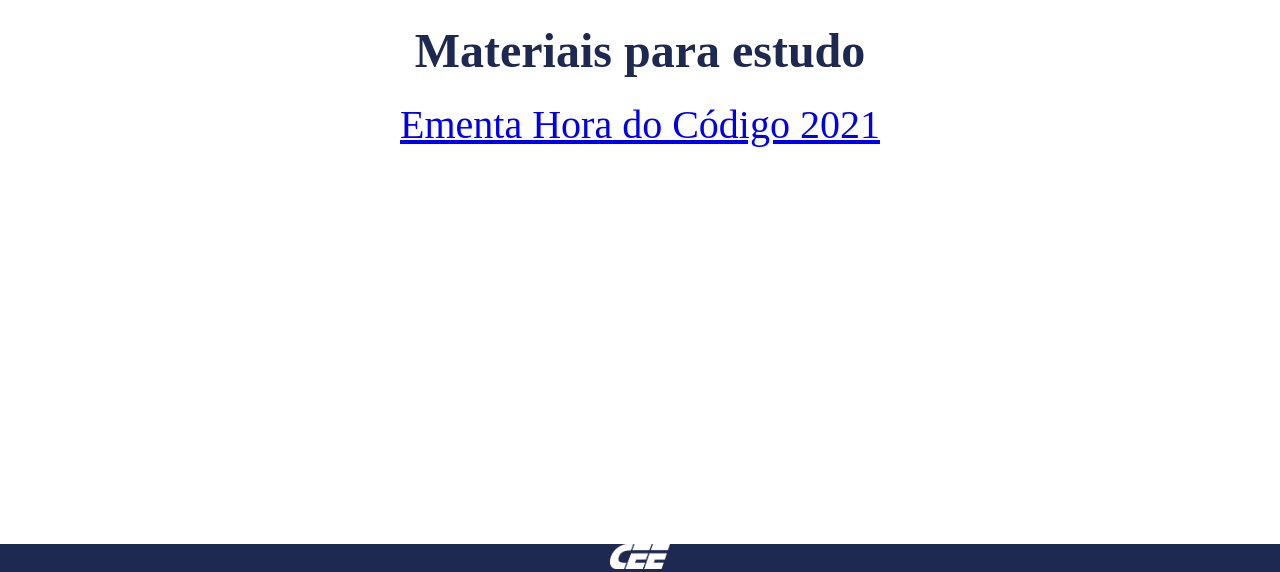
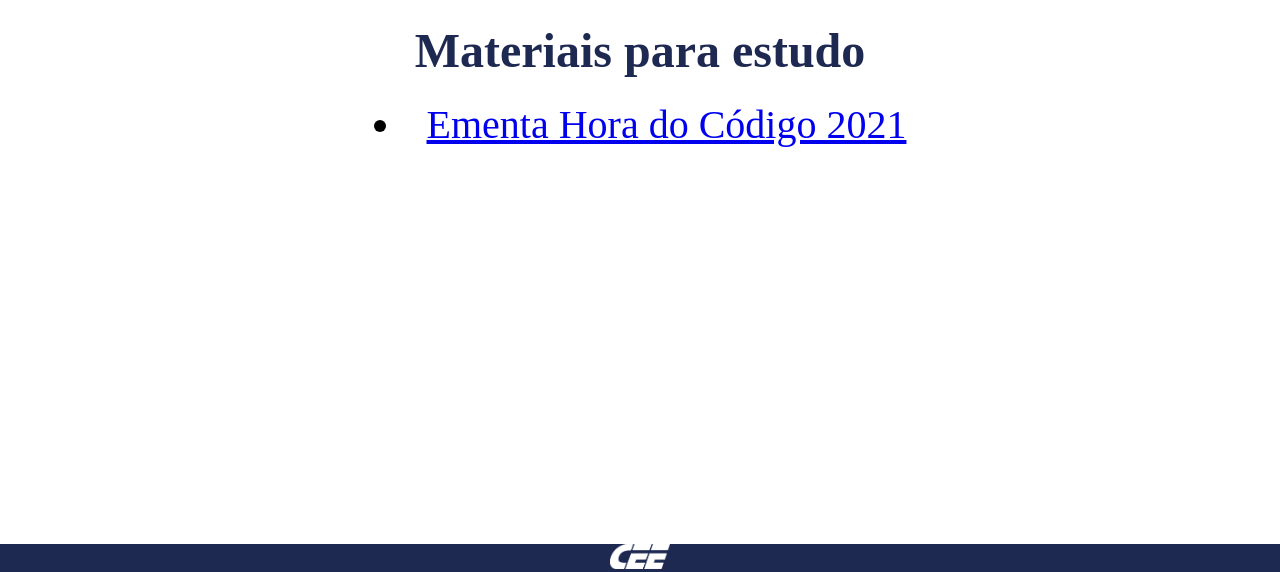
Before and after one commit to horadocodigocee/horadocodigocee, a plain HTML site: page materiais.html in a window 1280 px wide. Shown: the part 228-800 px from the top of the page. Drawn offline with Linux system fonts and the light colour scheme.

Commit message:
Add files via upload

```diff
--- a/materiais.html
+++ b/materiais.html
@@ -29,7 +29,9 @@
         <p>Materiais para estudo</p>
     </div>
     <div class="docs">
-        <p><a href="Ementa Hora do Código 2021.pdf">Ementa Hora do Código 2021</a></p>
+        <li>
+            <a href="Ementa Hora do Código 2021.pdf">Ementa Hora do Código 2021</a>
+        </li>
     </div>
     <footer>
         <div id = "f">
```
